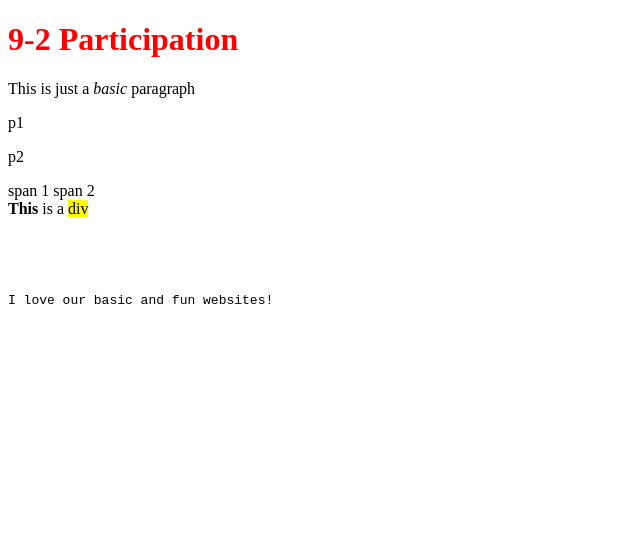
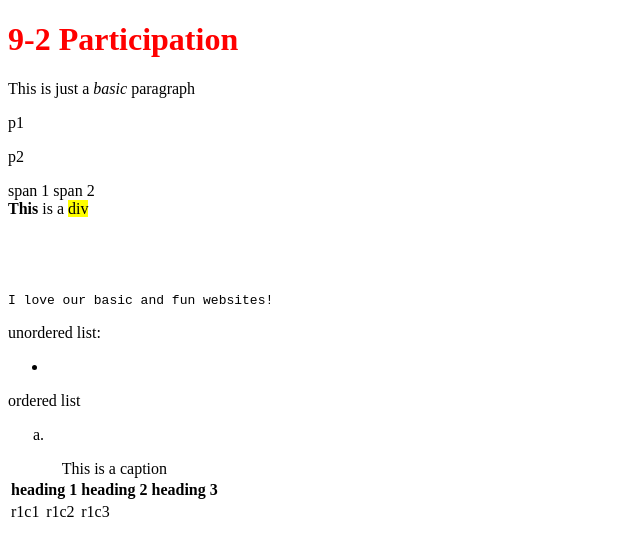
Before and after one commit to GU-Web-Dev-2025/participation-2-html-zobemurray, a plain HTML site: page index.html in a window 1280 px wide. Shown: the whole page, without its empty margins (0-640 px from the left). Drawn offline with Linux system fonts and the light colour scheme.

Commit message:
More tags explored

```diff
--- a/index.html
+++ b/index.html
@@ -20,3 +20,31 @@
     <samp>I love our basic and fun websites!</samp>
 </body>
 </html>
+
+<!-- ctrl / for comments -->
+
+<p>unordered list:</p>
+<ul>
+    <li></li>
+</ul>
+
+<p>ordered list</p>
+<ol type="a">
+    <li></li>
+</ol>
+
+<table>
+    <caption>This is a caption</caption>
+    <tr>
+        <th colspan="2">heading 1</th>
+        <th>heading 2</th>
+        <th>heading 3</th>
+    </tr>
+    <tr>
+        <td rowspan="2">r1c1</td>
+        <td>r1c2</td>
+        <td>r1c3</td>
+    </tr>
+</table>
+
+<!-- <img src="" alt="Imaginary Image"> -->
```
